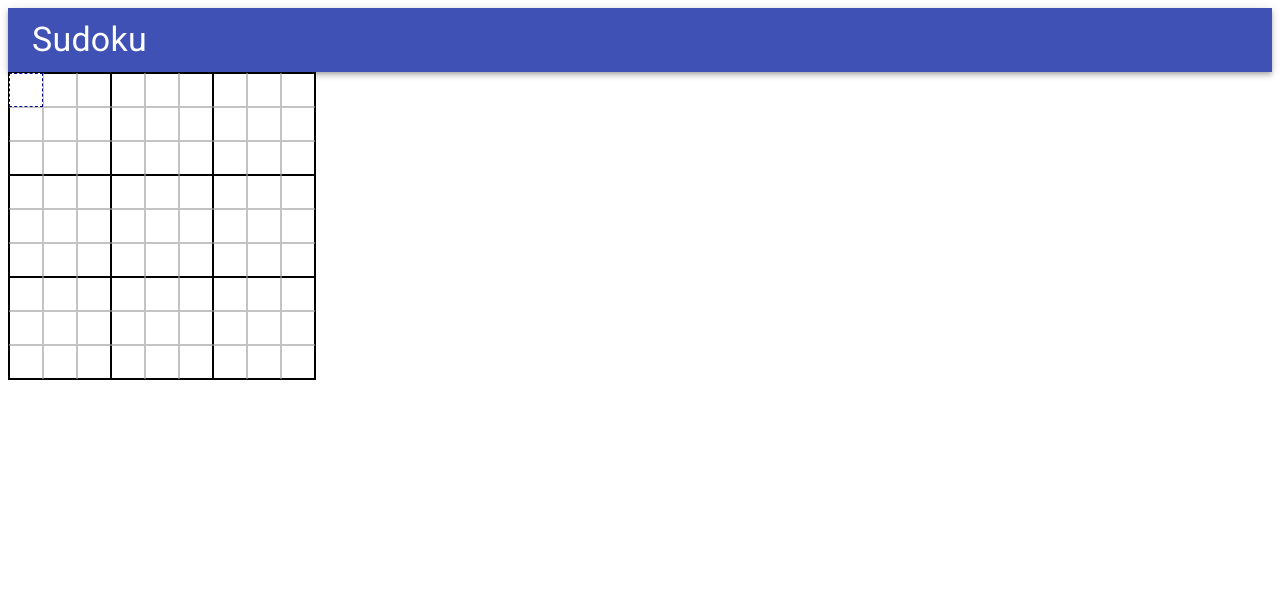
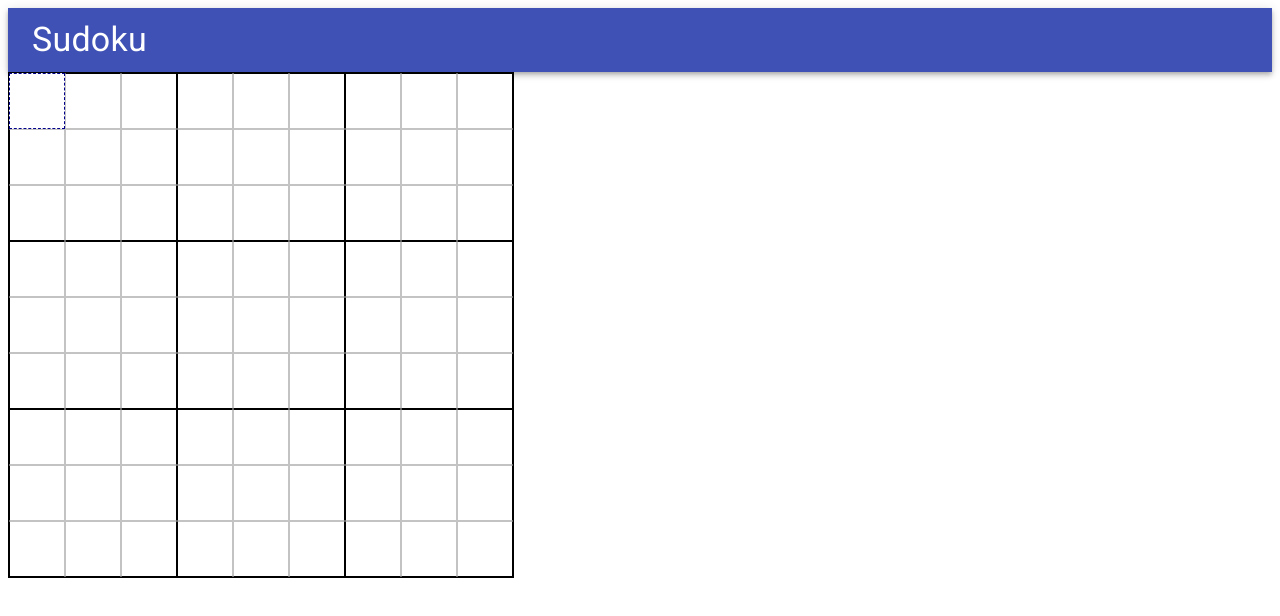
Before and after one commit to clm-whyte/sudoku, a React (Create React App) app: page / in a window 1280 px wide. Shown: the top 616 px of the page. Built offline with nearby package versions, Linux system fonts and the light colour scheme; the HTML template or start-up script is replaced by a standard one.

Commit message:
increase cell and value size for readability

```diff
--- a/src/index.scss
+++ b/src/index.scss
@@ -1,19 +1,21 @@
 // Cell
-$cellSize: 34px;
+$cellSize: 56px;
 $cellBorder: 1px solid rgba(0, 0, 0, 0.23);
 $boxBorder: 1px solid black;
 $selectedColor: lightGrey;
 $cursorBorder: 1px dashed darkBlue;
+$cellValueSize: 1.5rem;
 
 .sudokuCell {
-  max-width: 34px;
+  max-width: $cellSize;
   max-height: $cellSize;
-  min-width: 34px;
+  min-width: $cellSize;
   min-height: $cellSize;
   border: $cellBorder;
   border-radius: 0;
   background-color: white;
   color: navy;
+  font-size: $cellValueSize;
 }
 .boxBoundaryTop {
   border-top: $boxBorder;
```
